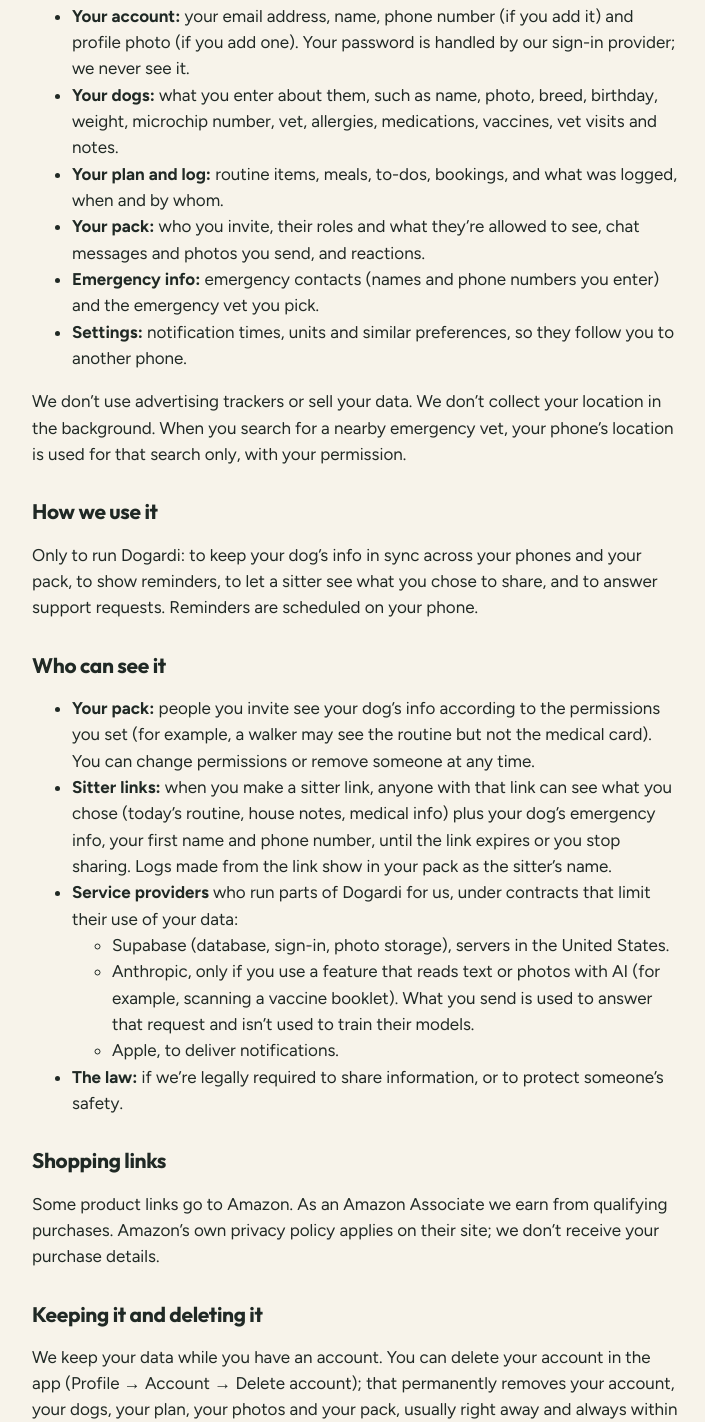
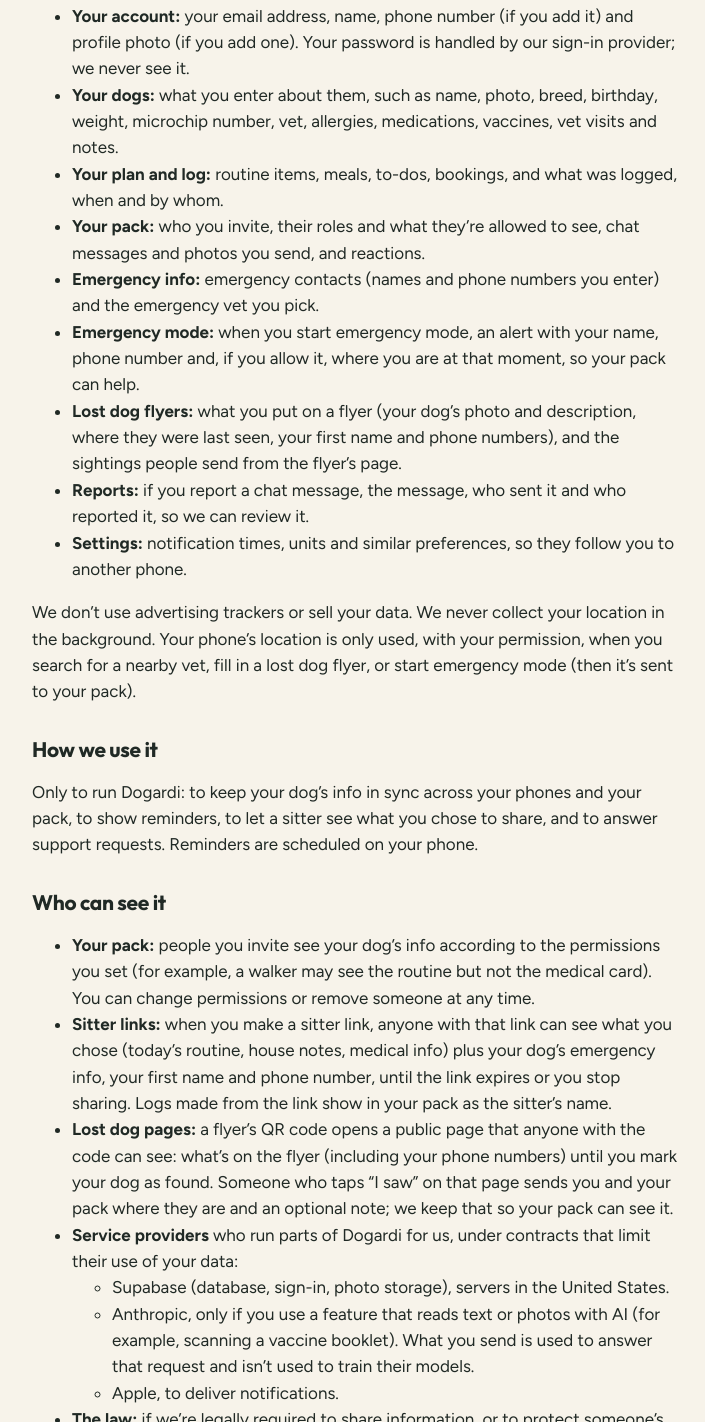
Before and after one commit to 7cyh2hgymf-cyber/dogardi-web, a plain HTML site: page privacy.html in a window 1280 px wide. Shown: the part 427-1849 px from the top of the page, without its empty margins (284-989 px from the left). Drawn offline with Linux system fonts and the light colour scheme.

Commit message:
Publish site

```diff
--- a/privacy.html
+++ b/privacy.html
@@ -27,9 +27,12 @@
       <li><b>Your plan and log:</b> routine items, meals, to-dos, bookings, and what was logged, when and by whom.</li>
       <li><b>Your pack:</b> who you invite, their roles and what they’re allowed to see, chat messages and photos you send, and reactions.</li>
       <li><b>Emergency info:</b> emergency contacts (names and phone numbers you enter) and the emergency vet you pick.</li>
+      <li><b>Emergency mode:</b> when you start emergency mode, an alert with your name, phone number and, if you allow it, where you are at that moment, so your pack can help.</li>
+      <li><b>Lost dog flyers:</b> what you put on a flyer (your dog’s photo and description, where they were last seen, your first name and phone numbers), and the sightings people send from the flyer’s page.</li>
+      <li><b>Reports:</b> if you report a chat message, the message, who sent it and who reported it, so we can review it.</li>
       <li><b>Settings:</b> notification times, units and similar preferences, so they follow you to another phone.</li>
     </ul>
-    <p>We don’t use advertising trackers or sell your data. We don’t collect your location in the background. When you search for a nearby emergency vet, your phone’s location is used for that search only, with your permission.</p>
+    <p>We don’t use advertising trackers or sell your data. We never collect your location in the background. Your phone’s location is only used, with your permission, when you search for a nearby vet, fill in a lost dog flyer, or start emergency mode (then it’s sent to your pack).</p>
 
     <h2>How we use it</h2>
     <p>Only to run Dogardi: to keep your dog’s info in sync across your phones and your pack, to show reminders, to let a sitter see what you chose to share, and to answer support requests. Reminders are scheduled on your phone.</p>
@@ -38,6 +41,7 @@
     <ul>
       <li><b>Your pack:</b> people you invite see your dog’s info according to the permissions you set (for example, a walker may see the routine but not the medical card). You can change permissions or remove someone at any time.</li>
       <li><b>Sitter links:</b> when you make a sitter link, anyone with that link can see what you chose (today’s routine, house notes, medical info) plus your dog’s emergency info, your first name and phone number, until the link expires or you stop sharing. Logs made from the link show in your pack as the sitter’s name.</li>
+      <li><b>Lost dog pages:</b> a flyer’s QR code opens a public page that anyone with the code can see: what’s on the flyer (including your phone numbers) until you mark your dog as found. Someone who taps “I saw” on that page sends you and your pack where they are and an optional note; we keep that so your pack can see it.</li>
       <li><b>Service providers</b> who run parts of Dogardi for us, under contracts that limit their use of your data:
         <ul>
           <li>Supabase (database, sign-in, photo storage), servers in the United States.</li>
```
